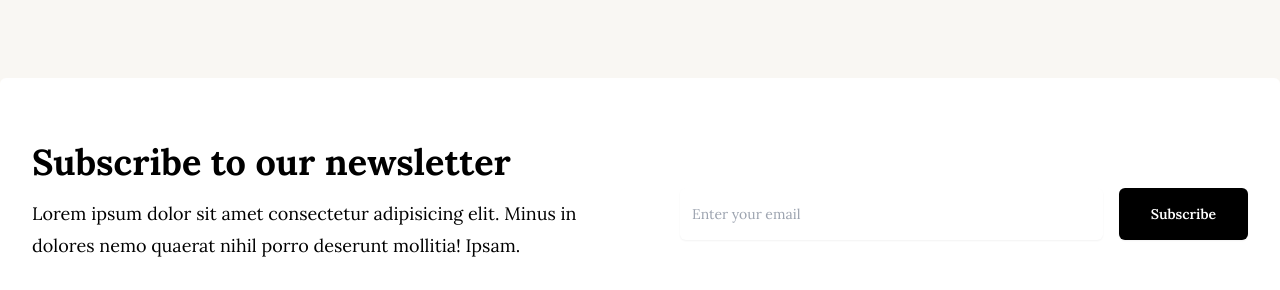
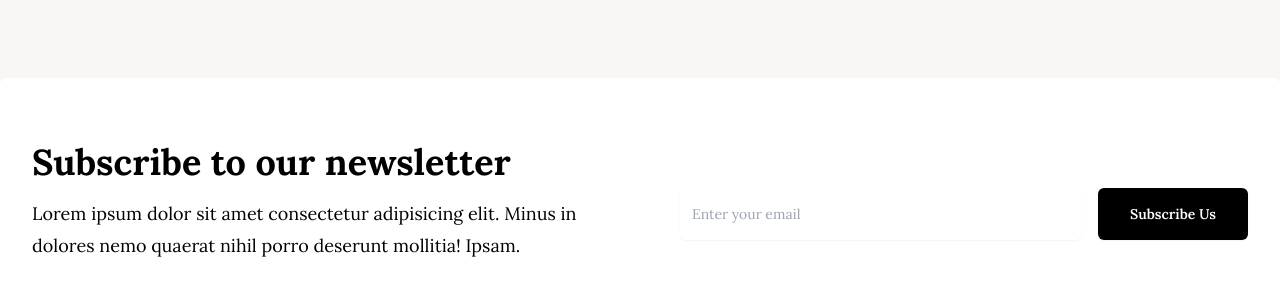
Before and after one commit to Prakshal2412/PracticeWeb, a React (Vite) app in the folder Frontend/: page / in a window 1280 px wide. Shown: the part 2748-3038 px from the top of the page. Built offline with nearby package versions, Linux system fonts and the light colour scheme; no server answers.

Commit message:
subscribe Btn

```diff
--- a/Frontend/src/pages/home/Subscription.jsx
+++ b/Frontend/src/pages/home/Subscription.jsx
@@ -20,7 +20,7 @@ const Subscription = () => {
                 Email Address
             </label>
             <input className='flex-auto rounded-md border-0 bg-white px-3 shadow-sm sm:text-sm sm:leading-6 focus:outline-btnColor' name="email" autoComplete="email" required type="email" placeholder='Enter your email'/>
-            <button className='flex-none rounded-md bg-black px-8 py-4 text-sm font-semibold text-white shadow-sm hover:bg-white hover:text-btnColor hover:border' type='Submit'>Subscribe</button>
+            <button className='flex-none rounded-md bg-black px-8 py-4 text-sm font-semibold text-white shadow-sm hover:bg-white hover:text-btnColor hover:border' type='Submit'>Subscribe Us</button>
 
             </div>
 
```
